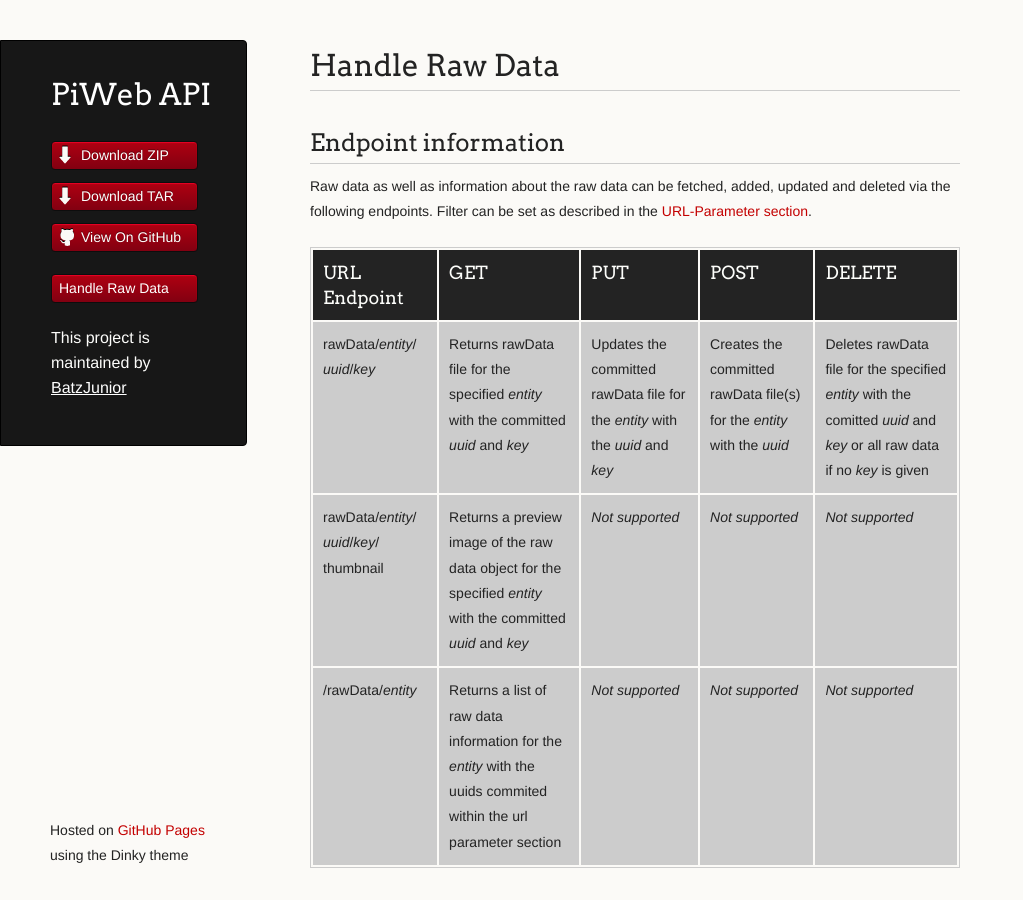
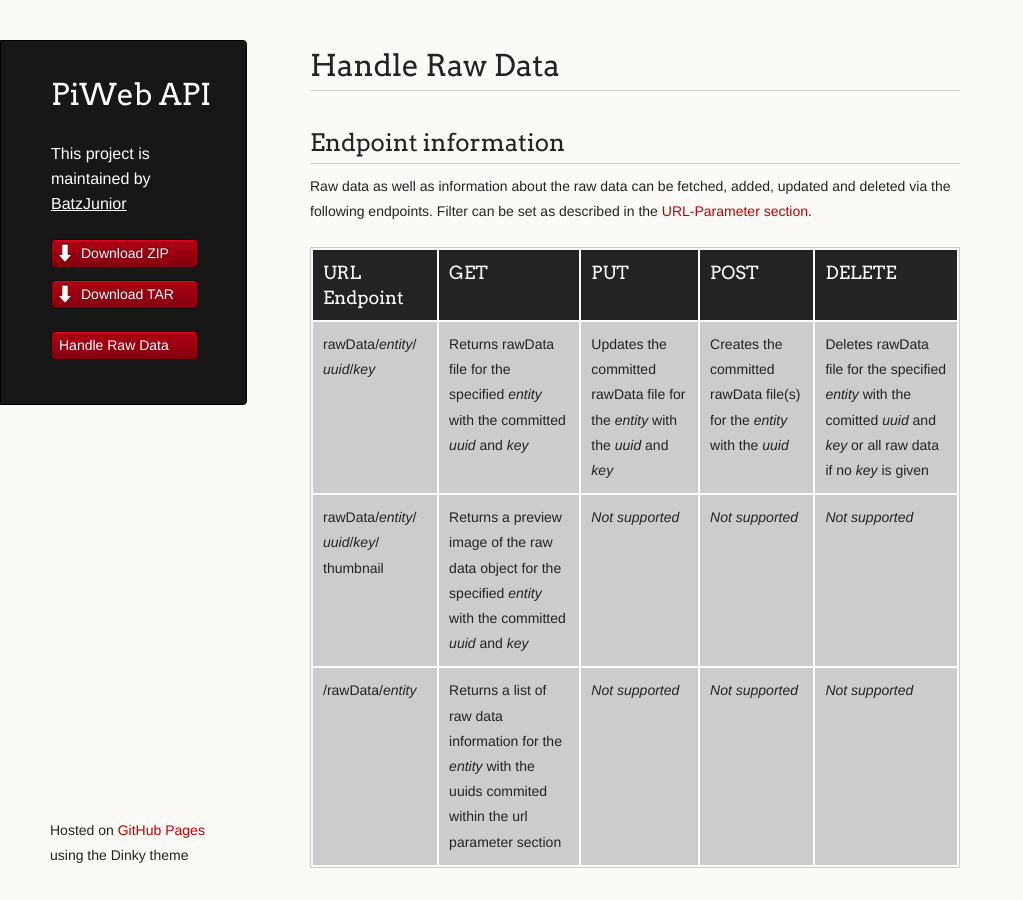
Before and after one commit to BatzJunior/testrepo, a Jekyll site: the page built from rawdata.md, in a window 1280 px wide and 900 px high. Shown: the whole window, without its empty margins (0-1023 px from the left). Built offline with Jekyll 4.4.1, drawn with Linux system fonts in a browser that asks for light colours.

Commit message:
Update frame.html

```diff
--- a/_layouts/frame.html
+++ b/_layouts/frame.html
@@ -18,13 +18,13 @@
   <body>
     <div class="wrapper">
       <header>
-        <h1 class="header">PiWeb API</h1>
+        <h1 class="header"><a href="https://github.com/BatzJunior/testrepo"> PiWeb API</a></h1>
         <p class="header"></p>
+        <p class="header">This project is maintained by <a class="header name" href="https://github.com/BatzJunior">BatzJunior</a></p>
 
         <ul>
           <li class="download"><a class="buttons" href="https://github.com/BatzJunior/testrepo/zipball/master">Download ZIP</a></li>
           <li class="download"><a class="buttons" href="https://github.com/BatzJunior/testrepo/tarball/master">Download TAR</a></li>
-          <li><a class="buttons github" href="https://github.com/BatzJunior/testrepo">View On GitHub</a></li>
         </ul>
 
         <ul>
@@ -34,9 +34,6 @@
 	    </li>
 	  {% endfor %}
 	</ul>
-
-        <p class="header">This project is maintained by <a class="header name" href="https://github.com/BatzJunior">BatzJunior</a></p>
-
 
       </header>
       <section>
```
